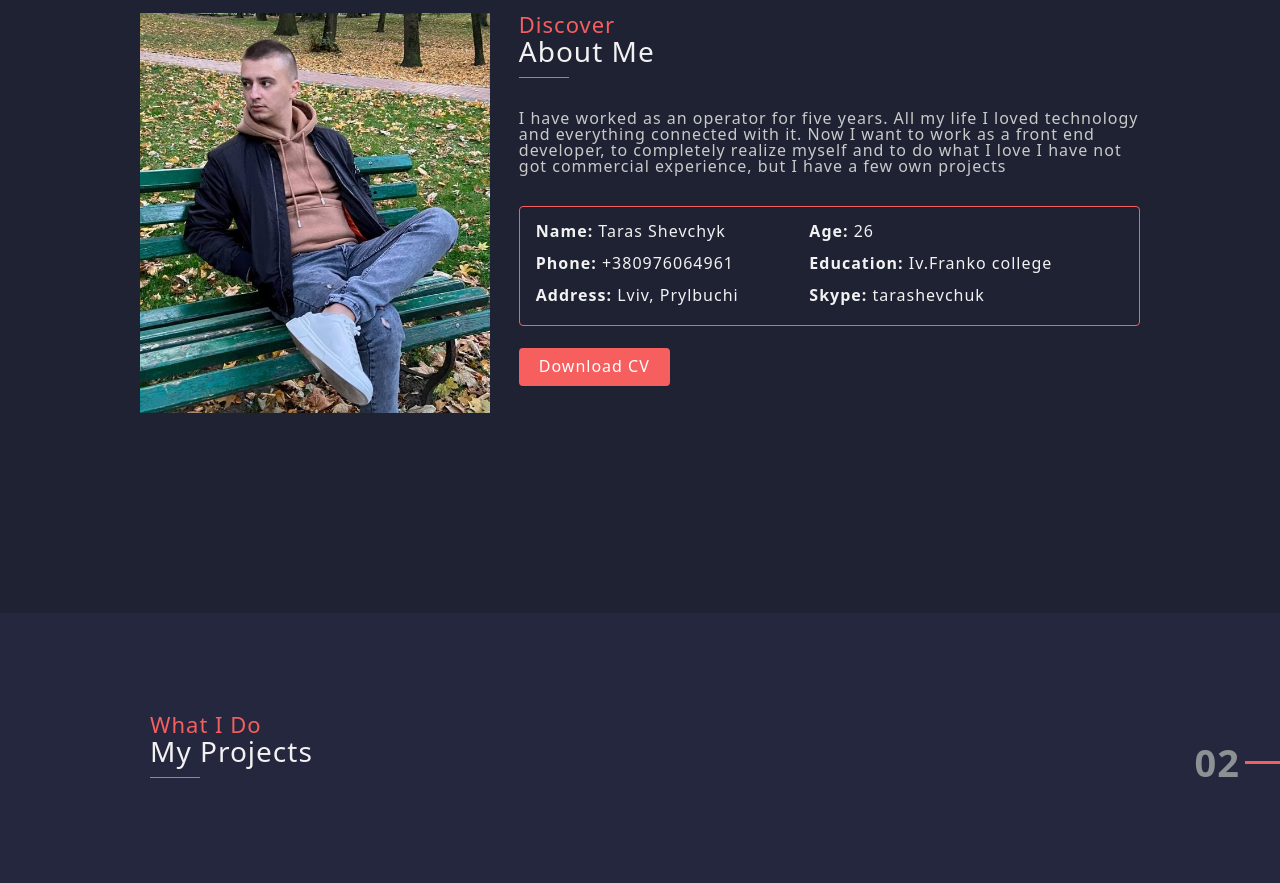
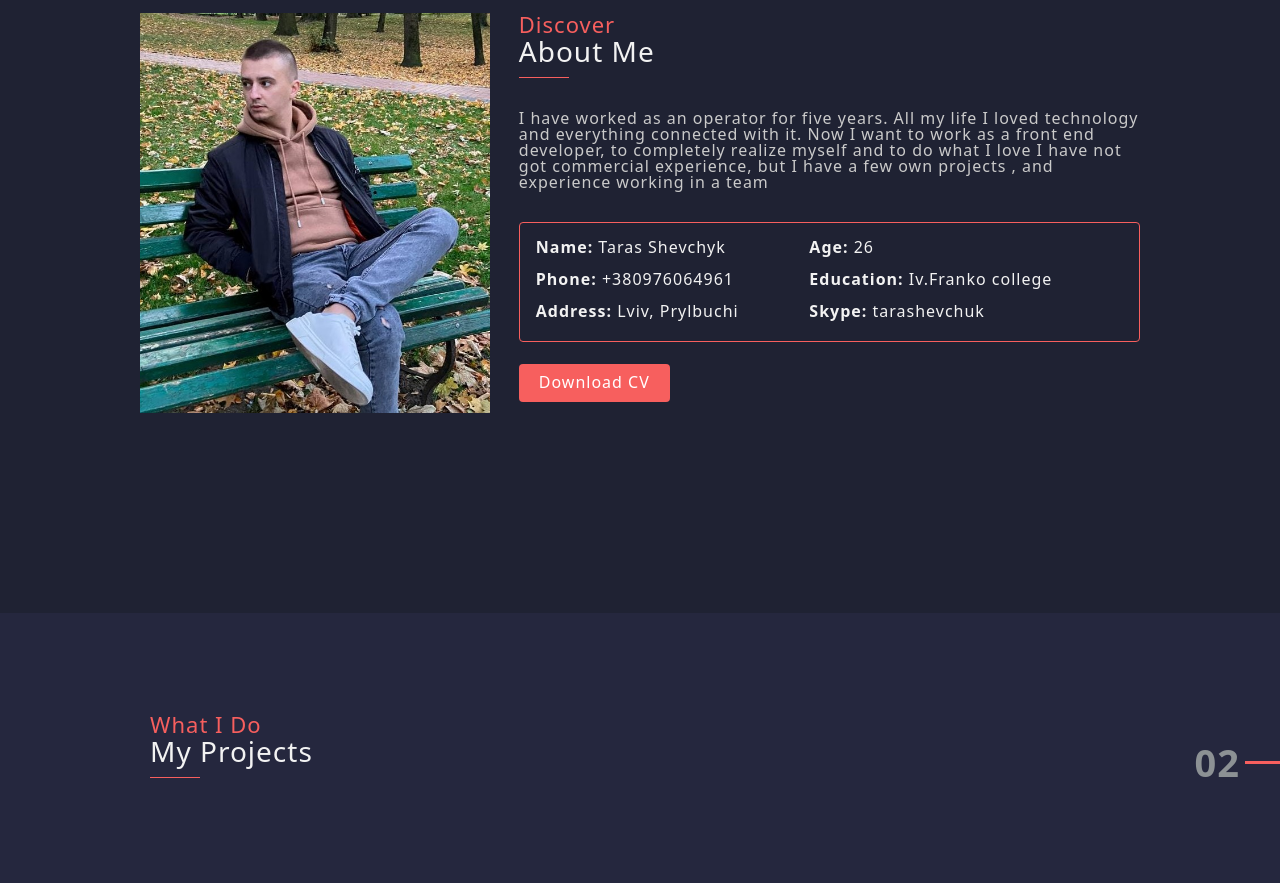
Before and after one commit to ShevchenkoT/Portfolio, a plain HTML site: page index.html in a window 1280 px wide. Shown: the part 987-1870 px from the top of the page. Drawn offline with Linux system fonts and the light colour scheme.

Commit message:
changed first proj img and update about

```diff
--- a/css/style.scss
+++ b/css/style.scss
@@ -583,7 +583,7 @@ body {
       padding-top: 2rem;
 
       #lean-analytics {
-        background: url("../assets/img/mySites/lean.png") 50% / cover no-repeat;
+        background: url("../assets/img/mySites/lean.webp") 50% / cover no-repeat;
       }
 
       #thermometer-iot {
--- a/index.html
+++ b/index.html
@@ -76,7 +76,9 @@
             All my life I loved technology and everything connected with it.
             Now I want to work as a front end developer, to completely realize
             myself and to do what I love
-            I have not got commercial experience, but I have a few own projects</p>
+            I have not got commercial experience, but I have a few own projects
+            , and experience working in a team
+          </p>
           <div class="about-content__about">
             <table>
               <tr>
```
Also changed, not shown: assets/img/mySites/lean.png (deleted), assets/img/mySites/lean.webp (added), css/style.css, 1 other file.
